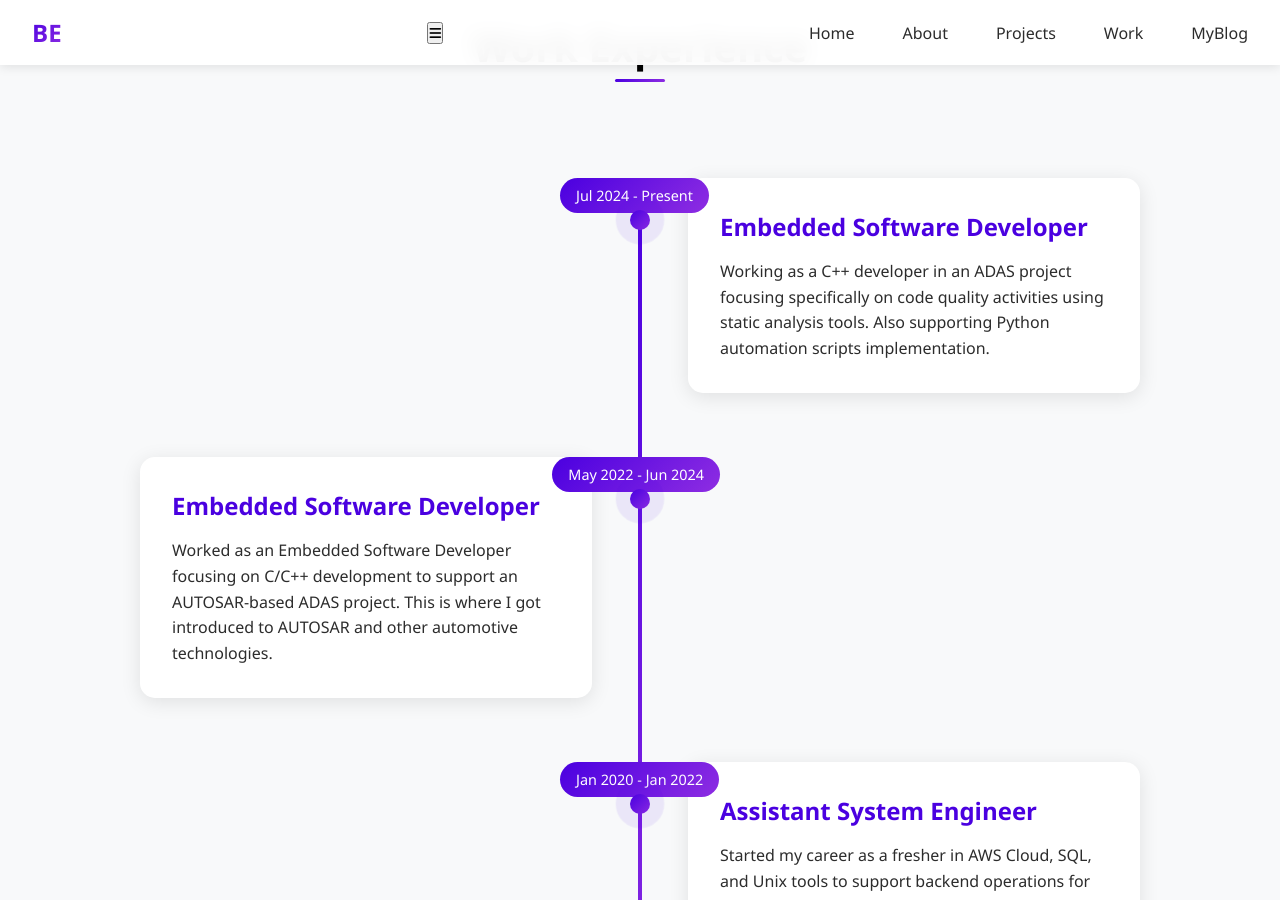
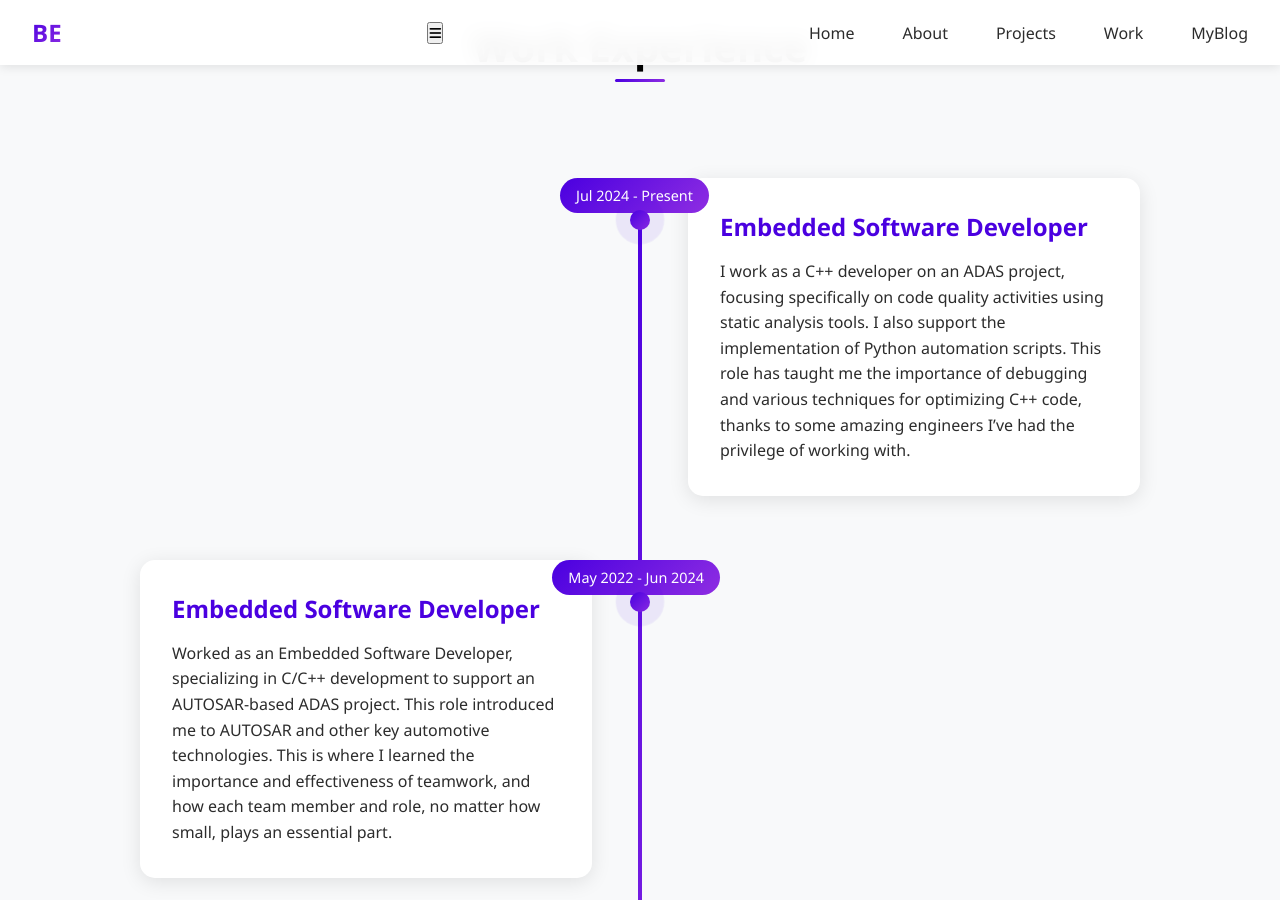
Before and after one commit to bhanuprakasheagala/bhanuprakasheagala.github.io, a Jekyll site: the page index.html, which Jekyll copies as it is, in a window 1280 px wide and 900 px high, scrolled down 3047 px. Built offline with Jekyll 4.4.1, drawn with Linux system fonts in a browser that asks for light colours; some of the changed text lies outside the part shown.

Commit message:
Update index.html

```diff
--- a/index.html
+++ b/index.html
@@ -846,8 +846,7 @@
                     <div class="timeline-date">Jul 2024 - Present</div>
                     <h3 class="timeline-title">Embedded Software Developer</h3>
                     <p class="timeline-description">
-                        Working as a C++ developer in an ADAS project focusing specifically on code quality activities using static analysis tools.
-                        Also supporting Python automation scripts implementation.
+                        I work as a C++ developer on an ADAS project, focusing specifically on code quality activities using static analysis tools. I also support the implementation of Python automation scripts. This role has taught me the importance of debugging and various techniques for optimizing C++ code, thanks to some amazing engineers I’ve had the privilege of working with.
                     </p>
                 </div>
             </div>
@@ -858,8 +857,7 @@
                     <div class="timeline-date">May 2022 - Jun 2024</div>
                     <h3 class="timeline-title">Embedded Software Developer</h3>
                     <p class="timeline-description">
-                        Worked as an Embedded Software Developer focusing on C/C++ development to support an AUTOSAR-based ADAS project.
-                        This is where I got introduced to AUTOSAR and other automotive technologies.
+                        Worked as an Embedded Software Developer, specializing in C/C++ development to support an AUTOSAR-based ADAS project. This role introduced me to AUTOSAR and other key automotive technologies. This is where I learned the importance and effectiveness of teamwork, and how each team member and role, no matter how small, plays an essential part.
                     </p>
                 </div>
             </div>
@@ -870,8 +868,7 @@
                     <div class="timeline-date">Jan 2020 - Jan 2022</div>
                     <h3 class="timeline-title">Assistant System Engineer</h3>
                     <p class="timeline-description">
-                        Started my career as a fresher in AWS Cloud, SQL, and Unix tools to support backend operations for an e-commerce platform.
-                        This is where I got introduced to tools like Jira, Jenkins, Confluence, and other DevOps tools.
+                        Started my career at a service-based company, working with AWS Cloud, SQL, and Unix tools to support backend operations for an e-commerce platform. It was also here that I learned the importance of task management, using tools like Jira and Confluence, and developed a deeper understanding of effective communication.
                     </p>
                 </div>
             </div>
```
